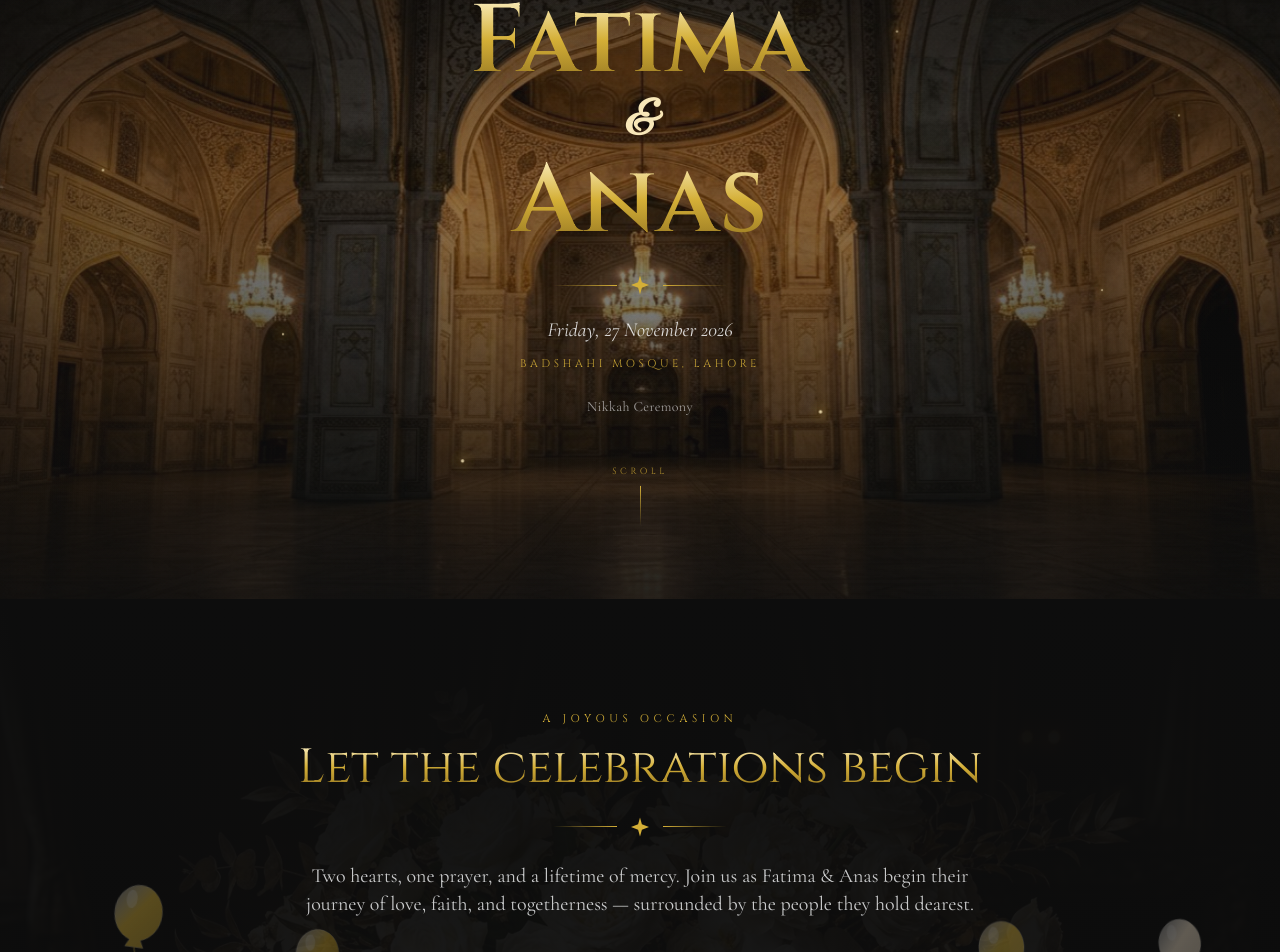
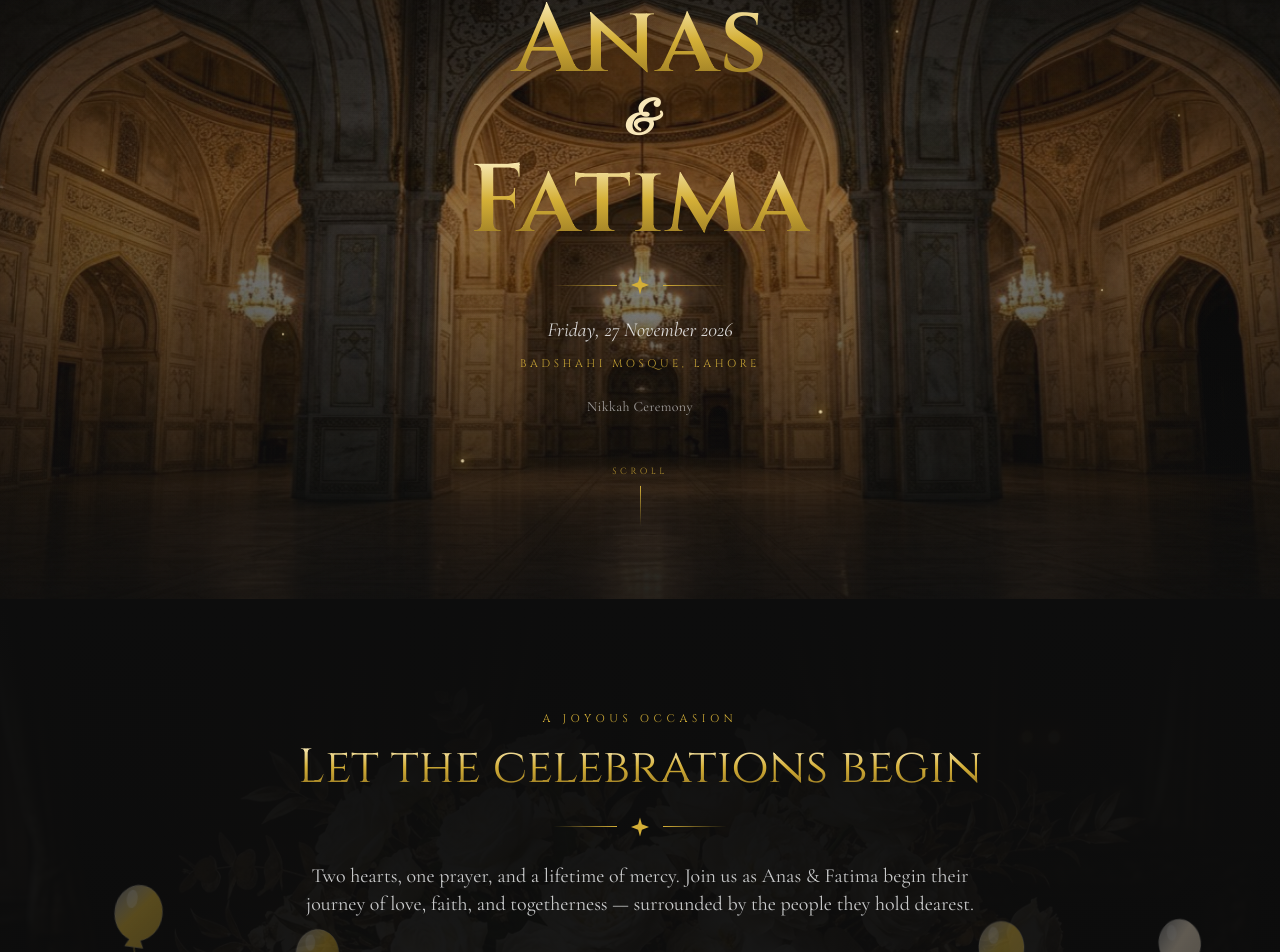
Before and after one commit to Anas-khan0331/Chat_App, a React (Vite) app: page / in a window 1280 px wide. Shown: the part 201-1153 px from the top of the page. Built offline with nearby package versions, Linux system fonts and the light colour scheme.

Commit message:
Display names as Anas & Fatima throughout the invitation.
Co-authored-by: arena-agent <297053741+arena-agent@users.noreply.github.com>

```diff
--- a/index.html
+++ b/index.html
@@ -6,14 +6,14 @@
     <meta name="viewport" content="width=device-width, initial-scale=1.0" />
     <meta
       name="description"
-      content="You are invited to the Nikkah of Fatima & Anas — Friday, 27 November 2026 at Badshahi Mosque, Lahore."
+      content="You are invited to the Nikkah of Anas & Fatima — Friday, 27 November 2026 at Badshahi Mosque, Lahore."
     />
-    <meta property="og:title" content="Fatima & Anas — Nikkah Invitation" />
+    <meta property="og:title" content="Anas & Fatima — Nikkah Invitation" />
     <meta
       property="og:description"
       content="Friday, 27 November 2026 · Badshahi Mosque, Lahore"
     />
-    <title>Fatima &amp; Anas — Nikkah Invitation</title>
+    <title>Anas &amp; Fatima — Nikkah Invitation</title>
     <link rel="preconnect" href="https://fonts.googleapis.com" />
     <link rel="preconnect" href="https://fonts.gstatic.com" crossorigin />
     <link
--- a/src/components/Celebration.jsx
+++ b/src/components/Celebration.jsx
@@ -277,8 +277,8 @@ export default function Celebration() {
         </h2>
         <GoldDivider className="cele-reveal my-6" />
         <p className="cele-reveal font-cormorant text-lg sm:text-xl text-ivory/80 leading-relaxed">
-          Two hearts, one prayer, and a lifetime of mercy. Join us as Fatima
-          &amp; Anas begin their journey of love, faith, and togetherness —
+          Two hearts, one prayer, and a lifetime of mercy. Join us as Anas
+          &amp; Fatima begin their journey of love, faith, and togetherness —
           surrounded by the people they hold dearest.
         </p>
       </div>
--- a/src/components/CurtainHero.jsx
+++ b/src/components/CurtainHero.jsx
@@ -112,13 +112,13 @@ export default function CurtainHero() {
         <GoldDivider className="hero-reveal mb-5" />
         <h1 className="hero-reveal font-cinzel font-semibold leading-none">
           <span className="gold-text block text-5xl sm:text-7xl md:text-8xl">
-            {EVENT.bride}
+            {EVENT.groom}
           </span>
           <span className="font-vibes text-4xl sm:text-5xl text-gold-light block my-2">
             &amp;
           </span>
           <span className="gold-text block text-5xl sm:text-7xl md:text-8xl">
-            {EVENT.groom}
+            {EVENT.bride}
           </span>
         </h1>
         <GoldDivider className="hero-reveal mt-6 mb-5" />
--- a/src/components/Footer.jsx
+++ b/src/components/Footer.jsx
@@ -8,7 +8,7 @@ export default function Footer() {
       <div className="mx-auto max-w-xl px-6">
         <p className="font-amiri text-lg text-gold/80 italic mb-4">إن شاء الله</p>
         <p className="font-vibes text-4xl text-gold-light">
-          {EVENT.bride} &amp; {EVENT.groom}
+          {EVENT.groom} &amp; {EVENT.bride}
         </p>
         <GoldDivider className="my-5" />
         <p className="font-cormorant text-ivory/65">
--- a/src/components/Invitation.jsx
+++ b/src/components/Invitation.jsx
@@ -66,9 +66,9 @@ export default function Invitation() {
             groom request the honour of your presence at the Nikkah of
           </p>
           <h2 className="invite-reveal mt-8 font-cinzel">
+            <span className="gold-text block text-4xl sm:text-6xl">{EVENT.groom}</span>
+            <span className="font-vibes text-3xl text-gold-light block my-1">&amp;</span>
             <span className="gold-text block text-4xl sm:text-6xl">{EVENT.bride}</span>
-            <span className="font-vibes text-3xl text-gold-light block my-1">&amp;</span>
-            <span className="gold-text block text-4xl sm:text-6xl">{EVENT.groom}</span>
           </h2>
           <p className="invite-reveal mt-8 font-cormorant text-lg text-ivory/80">
             on {EVENT.dateLabel}
--- a/src/constants.js
+++ b/src/constants.js
@@ -13,7 +13,7 @@ export const EVENT = {
   mapsDirections:
     'https://www.google.com/maps/dir/?api=1&destination=Badshahi+Mosque,+Lahore,+Pakistan',
   calendarUrl:
-    'https://calendar.google.com/calendar/render?action=TEMPLATE&text=Nikkah%20of%20Fatima%20%26%20Anas&dates=20261127T060000Z/20261127T100000Z&details=You%20are%20invited%20to%20the%20Nikkah%20of%20Fatima%20%26%20Anas%20at%20Badshahi%20Mosque%2C%20Lahore.%20White%20theme%20%26%20royal%20elegant%20attire.&location=Badshahi%20Mosque%2C%20Lahore%2C%20Pakistan',
+    'https://calendar.google.com/calendar/render?action=TEMPLATE&text=Nikkah%20of%20Anas%20%26%20Fatima&dates=20261127T060000Z/20261127T100000Z&details=You%20are%20invited%20to%20the%20Nikkah%20of%20Anas%20%26%20Fatima%20at%20Badshahi%20Mosque%2C%20Lahore.%20White%20theme%20%26%20royal%20elegant%20attire.&location=Badshahi%20Mosque%2C%20Lahore%2C%20Pakistan',
   schedule: [
     {
       time: '11:00 AM',
```
Also changed, not shown: 1 other file (tests, documents, lock files or other folders).
